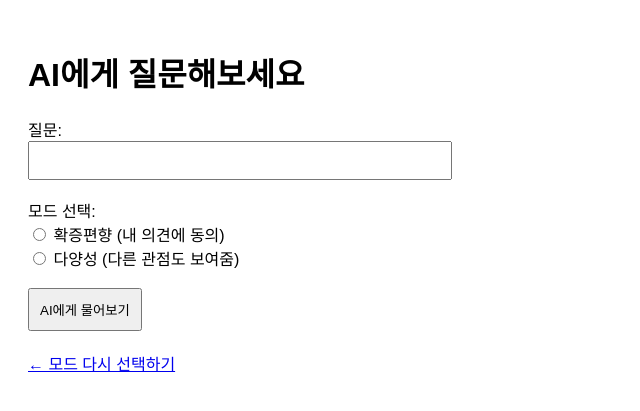
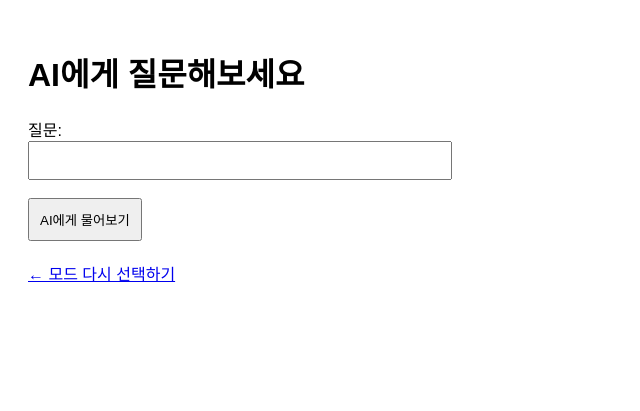
Before and after one commit to sujin0815/tamgu, a Flask app: page / in a window 1280 px wide. Shown: the top 411 px of the page, without its empty margins (0-640 px from the left). Run offline with Flask 3, Linux system fonts and the light colour scheme; the visitor is signed in with stand-in values (Sample User, id 1).

Commit message:
선택 탭 삭제

```diff
--- a/templates/index.html
+++ b/templates/index.html
@@ -33,13 +33,6 @@
         <label for="user_input">질문:</label><br>
         <input type="text" id="user_input" name="user_input" value="{{ user_input }}" required><br><br>
 
-        <label>모드 선택:</label><br>
-        <input type="radio" id="confirm" name="mode" value="confirm" {% if selected_mode == 'confirm' %}checked{% endif %}>
-        <label for="confirm">확증편향 (내 의견에 동의)</label><br>
-
-        <input type="radio" id="diverse" name="mode" value="diverse" {% if selected_mode == 'diverse' %}checked{% endif %}>
-        <label for="diverse">다양성 (다른 관점도 보여줌)</label><br><br>
-
         <button type="submit">AI에게 물어보기</button>
     </form>
 
```
